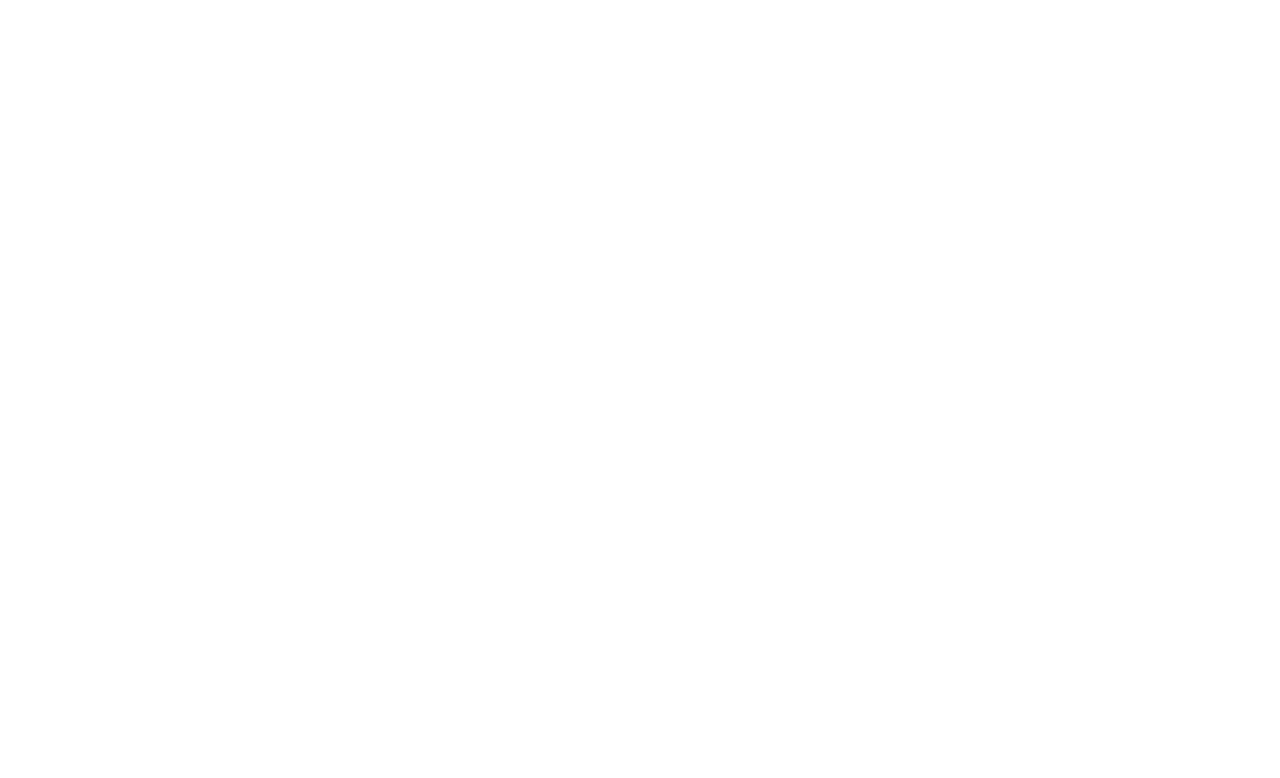
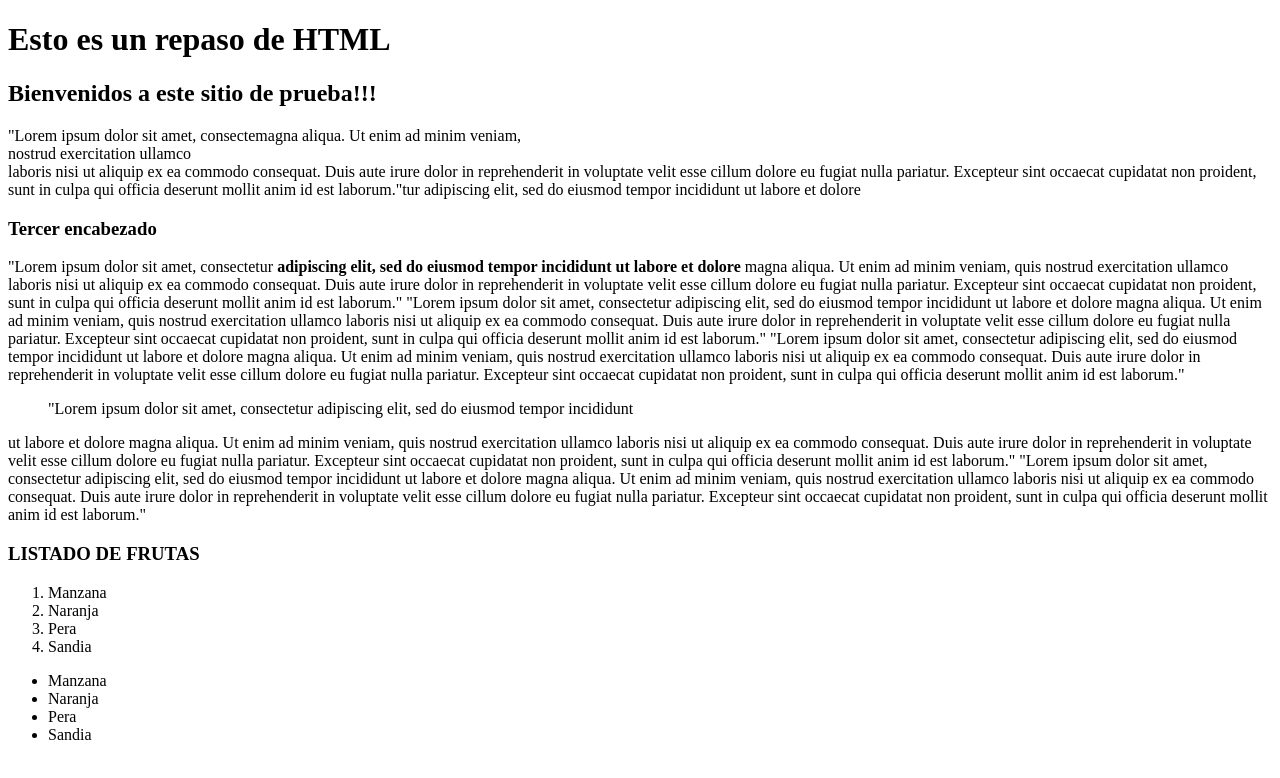
Before and after one commit to Fernando-Marcos/PERSONAL-LEARNING, a plain HTML site: page Master JavaScript/HTML/index.html in a window 1280 px wide. Drawn offline with Linux system fonts and the light colour scheme.

Commit message:
Repaso HTML

```diff
--- a/Master JavaScript/HTML/index.html
+++ b/Master JavaScript/HTML/index.html
@@ -4,9 +4,43 @@
   <meta charset="UTF-8">
   <meta http-equiv="X-UA-Compatible" content="IE=edge">
   <meta name="viewport" content="width=device-width, initial-scale=1.0">
-  <title>Hola Mundo - Hello World</title>
+  <title>HTML Repaso</title>
 </head>
 <body>
+  <h1>Esto es un repaso de HTML</h1>
+  <h2>Bienvenidos a este sitio de prueba!!!</h2>
+  <p>
+    "Lorem ipsum dolor sit amet, consectemagna aliqua. Ut enim ad minim veniam, <br> nostrud exercitation ullamco <br>laboris nisi ut aliquip ex ea commodo consequat. Duis aute irure dolor in reprehenderit in voluptate velit esse cillum dolore eu fugiat nulla pariatur. Excepteur sint occaecat cupidatat non proident, sunt in culpa qui officia deserunt mollit anim id est laborum."tur adipiscing elit, sed do eiusmod tempor incididunt ut labore et dolore
+  </p>
+  <h3>
+    Tercer encabezado
+  </h3>
+  <p>
+    "Lorem ipsum dolor sit amet, consectetur <strong> adipiscing elit, sed do eiusmod tempor incididunt ut labore et dolore</strong> magna aliqua. Ut enim ad minim veniam, quis nostrud exercitation ullamco laboris nisi ut aliquip ex ea commodo consequat. Duis aute irure dolor in reprehenderit in voluptate velit esse cillum dolore eu fugiat nulla pariatur. Excepteur sint occaecat cupidatat non proident, sunt in culpa qui officia deserunt mollit anim id est laborum."
+    "Lorem ipsum dolor sit amet, consectetur adipiscing elit, sed do eiusmod tempor incididunt ut labore et dolore magna aliqua. Ut enim ad minim veniam, quis nostrud exercitation ullamco laboris nisi ut aliquip ex ea commodo consequat. Duis aute irure dolor in reprehenderit in voluptate velit esse cillum dolore eu fugiat nulla pariatur. Excepteur sint occaecat cupidatat non proident, sunt in culpa qui officia deserunt mollit anim id est laborum."
+    "Lorem ipsum dolor sit amet, consectetur adipiscing elit, sed do eiusmod tempor incididunt ut labore et dolore magna aliqua. Ut enim ad minim veniam, quis nostrud exercitation ullamco laboris nisi ut aliquip ex ea commodo consequat. Duis aute irure dolor in reprehenderit in voluptate velit esse cillum dolore eu fugiat nulla pariatur. Excepteur sint occaecat cupidatat non proident, sunt in culpa qui officia deserunt mollit anim id est laborum."
+    <blockquote>"Lorem ipsum dolor sit amet, consectetur adipiscing elit, sed do eiusmod tempor incididunt </blockquote>ut labore et dolore magna aliqua. Ut enim ad minim veniam, quis nostrud exercitation ullamco laboris nisi ut aliquip ex ea commodo consequat. Duis aute irure dolor in reprehenderit in voluptate velit esse cillum dolore eu fugiat nulla pariatur. Excepteur sint occaecat cupidatat non proident, sunt in culpa qui officia deserunt mollit anim id est laborum."
+    "Lorem ipsum dolor sit amet, consectetur adipiscing elit, sed do eiusmod tempor incididunt ut labore et dolore magna aliqua. Ut enim ad minim veniam, quis nostrud exercitation ullamco laboris nisi ut aliquip ex ea commodo consequat. Duis aute irure dolor in reprehenderit in voluptate velit esse cillum dolore eu fugiat nulla pariatur. Excepteur sint occaecat cupidatat non proident, sunt in culpa qui officia deserunt mollit anim id est laborum."
+  </p>
+
+  <!-- LISTAS -->
+
+  <h3>LISTADO DE FRUTAS</h3>
+
+  <ol>
+    <li>Manzana</li>
+    <li>Naranja</li>
+    <li>Pera</li>
+    <li>Sandia</li>
+  </ol>
+
+  <ul>
+    <li>Manzana</li>
+    <li>Naranja</li>
+    <li>Pera</li>
+    <li>Sandia</li>
+  </ul>
+
 
 </body>
 </html>
```
